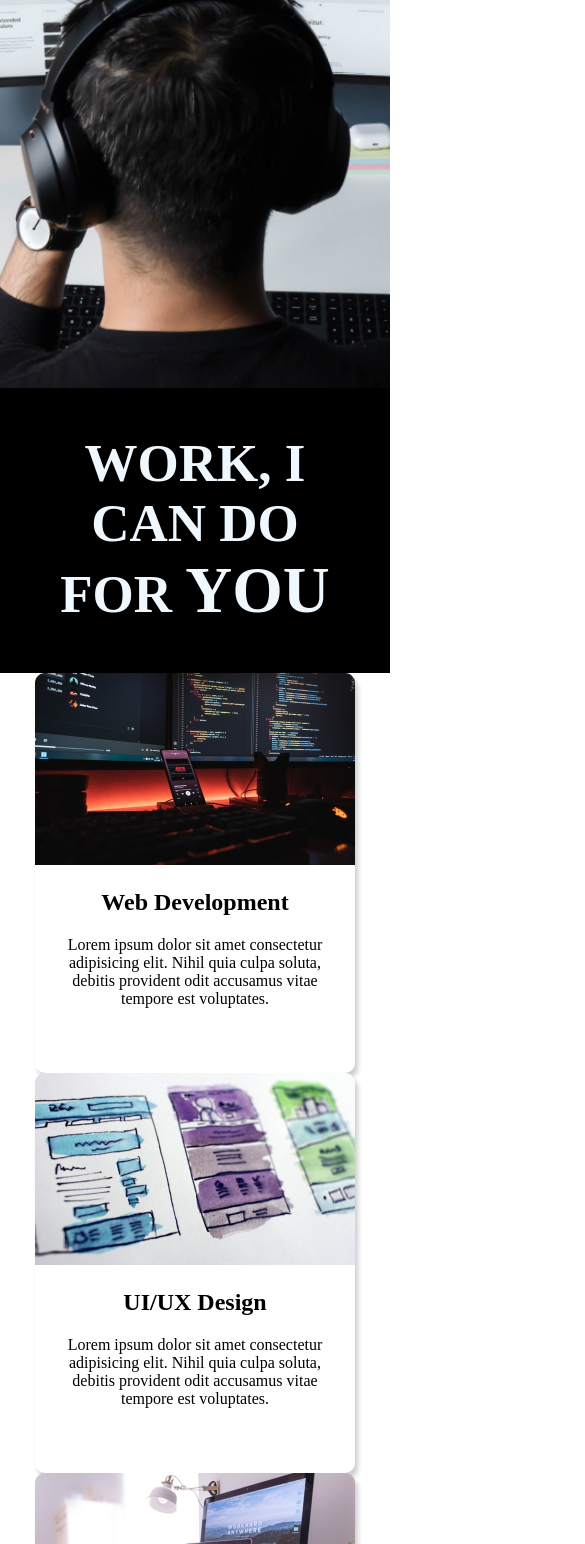
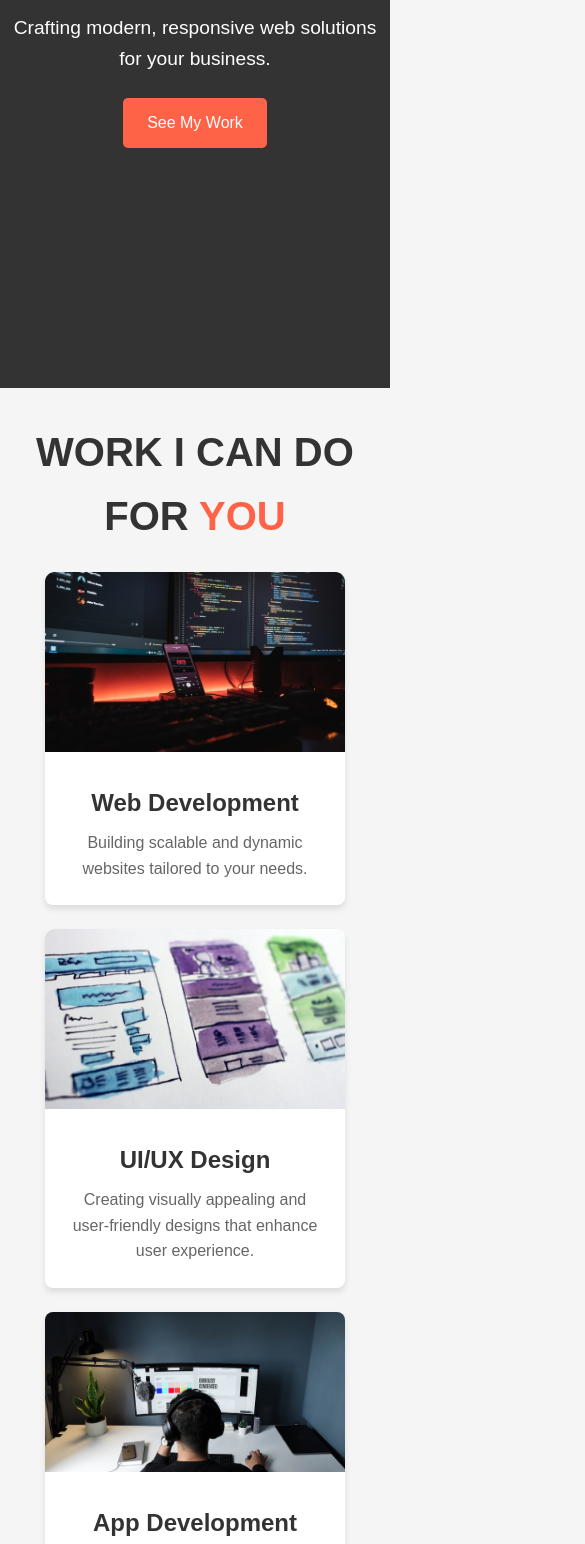
Before and after one commit to Shivamtawar/landing-page, a plain HTML site: page index.html in a window 390 px wide. Shown: the part 456-2000 px from the top of the page, 585 px wide, since content can reach past the window. Drawn offline with Linux system fonts and the light colour scheme.

Commit message:
Refactor landing page structure and styles for improved readability and responsiveness

```diff
--- a/index.html
+++ b/index.html
@@ -5,66 +5,58 @@
     <meta charset="UTF-8">
     <meta name="viewport" content="width=device-width, initial-scale=1.0">
     <link rel="stylesheet" href="style.css">
-    <title>Develpoer | Landing page </title>
+    <title>Developer | Landing Page</title>
 </head>
 
 <body>
 
-    <section class="firstpage">
-        <div class="text_firstpage">
-            <h2><span>Hi, </span>I am john doe</h2>
+    <!-- Hero Section -->
+    <header class="hero">
+        <div class="hero-content">
+            <h2><span>Hi, </span>I'm John Doe</h2>
             <h1>FULL STACK DEVELOPER</h1>
+            <p>Crafting modern, responsive web solutions for your business.</p>
+            <a href="#work" class="cta-button">See My Work</a>
         </div>
-    </section>
+    </header>
 
-    <section class="blackbox">
-        <h1>WORK, I CAN DO FOR <span>YOU</span></h1>
-
-    </section>
-
-    <section>
+    <!-- Services Section -->
+    <section id="work" class="services">
+        <h1>WORK I CAN DO FOR <span>YOU</span></h1>
+        <div class="services-cards">
+            <!-- Web Development Card -->
             <div class="card">
-            <div class="card_image">
+                <div class="card-image">
                     <img src="image.png" alt="Web Development">
                 </div>
-            <div class="card_content">
+                <div class="card-content">
                     <h2>Web Development</h2>
-                <p>
-                    Lorem ipsum dolor sit amet consectetur adipisicing elit. Nihil quia culpa soluta, debitis provident
-                    odit accusamus vitae tempore est voluptates.
-                </p>
+                    <p>Building scalable and dynamic websites tailored to your needs.</p>
                 </div>
             </div>
 
+            <!-- UI/UX Design Card -->
             <div class="card">
-            <div class="card_image">
+                <div class="card-image">
                     <img src="image copy.png" alt="UI/UX Design">
                 </div>
-            <div class="card_content">
+                <div class="card-content">
                     <h2>UI/UX Design</h2>
-                <p>
-                    Lorem ipsum dolor sit amet consectetur adipisicing elit. Nihil quia culpa soluta, debitis provident
-                    odit accusamus vitae tempore est voluptates.
-                </p>
+                    <p>Creating visually appealing and user-friendly designs that enhance user experience.</p>
                 </div>
             </div>
 
+            <!-- App Development Card -->
             <div class="card">
-            <div class="card_image">
-                <img src="image copy 2.png" alt="APP Development">
+                <div class="card-image">
+                    <img src="developer.png" alt="App Development">
                 </div>
-            <div class="card_content">
-                <h2>APP Development</h2>
-                <p>
-                    Lorem ipsum dolor sit amet consectetur adipisicing elit. Nihil quia culpa soluta, debitis provident
-                    odit accusamus vitae tempore est voluptates.
-                </p>
+                <div class="card-content">
+                    <h2>App Development</h2>
+                    <p>Developing smooth and feature-rich mobile applications for iOS and Android platforms.</p>
                 </div>
             </div>
-
-
-
-
+        </div>
     </section>
 
 </body>
--- a/style.css
+++ b/style.css
@@ -1,136 +1,112 @@
-* {
+/* Reset styles */
+*,
+*::before,
+*::after {
+    margin: 0;
     padding: 0;
-    margin: 0;
     box-sizing: border-box;
-
 }
 
-html,
 body {
-    font-size: 16px;
+    font-family: Arial, sans-serif;
+    color: #333;
+    background-color: #f5f5f5;
+    line-height: 1.6;
 }
 
-.firstpage {
-    background: url('developer.png');
-    min-height: 100vh;
-    background-position: center;
-    background-repeat: no-repeat;
-    background-size: cover;
+/* Hero Section */
+.hero {
+    display: flex;
+    align-items: center;
+    justify-content: center;
+    text-align: center;
+    background-color: #333;
+    color: #fff;
+    height: 100vh;
 }
 
-.text_firstpage {
-    color: aliceblue;
-    padding: 60px;
-    font-size: 50px;
-    margin-top: 0%;
-    min-width: 900px;
-    margin: 0 auto;
-    margin-left: 271px;
+.hero h2 {
+    font-size: 2rem;
+    margin-bottom: 0.5rem;
 }
 
-.text_firstpage h2 {
-    font-size: 20px;
+.hero h1 {
+    font-size: 3rem;
+    margin-bottom: 1rem;
 }
 
-.text_firstpage h2 span {
-    font-size: 59px;
+.hero p {
+    font-size: 1.2rem;
+    margin-bottom: 1.5rem;
 }
 
-.blackbox {
-    background-color: black;
-    padding: 45px;
-    text-align: center;
-
-
+.cta-button {
+    display: inline-block;
+    padding: 0.75rem 1.5rem;
+    color: #fff;
+    background-color: #ff6347;
+    text-decoration: none;
+    border-radius: 5px;
+    transition: background-color 0.3s ease;
 }
 
-.blackbox h1 {
-    color: aliceblue;
-    font-size: 53px;
+.cta-button:hover {
+    background-color: #ff4500;
 }
 
-.blackbox h1 span {
-    font-size: 65px;
+/* Services Section */
+.services {
+    padding: 2rem;
+    text-align: center;
 }
 
-.work {
-    display: grid;
-    grid-template-columns: repeat(auto-fit, minmax(320px, 1fr));
-    padding: 36px;
+.services h1 {
+    font-size: 2.5rem;
+    margin-bottom: 1.5rem;
+    color: #333;
+}
 
+.services h1 span {
+    color: #ff6347;
+}
 
+.services-cards {
+    display: flex;
+    justify-content: center;
+    gap: 1.5rem;
+    flex-wrap: wrap;
 }
 
 .card {
-    max-width: 320px;
-    height: 400px;
-    border-radius: 10px;
-    box-shadow: 3px 5px 5px rgba(1, 1, 1, 0.2);
-    margin: auto;
-    transition: 0.5s all ease-in-out;
+    background: #fff;
+    border-radius: 8px;
+    overflow: hidden;
+    box-shadow: 0 4px 6px rgba(0, 0, 0, 0.1);
+    width: 300px;
+    text-align: center;
+    transition: transform 0.3s ease;
 }
 
 .card:hover {
-    transform: scale(1.2);
-    transition: 0.2s all ease-in-out;
-    box-shadow: 3px 5px 5px rgba(1, 1, 1, 0.5);
-    backdrop-filter: brightness(20%);
-    color: aliceblue;
-    cursor: pointer;
-
-
+    transform: translateY(-10px);
 }
 
-.card_content {
-    text-align: center;
-    padding: 20px;
+.card-image img {
+    width: 100%;
+    height: auto;
 }
 
-.card_content p {
-    margin-top: 20px;
+.card-content {
+    padding: 1.5rem;
 }
 
-.bottomsection {
-    margin-top: 20px;
-    display: flex;
-    color: white;
-    min-height: 300px;
+.card-content h2 {
+    font-size: 1.5rem;
+    color: #333;
+    margin-bottom: 0.5rem;
 }
 
-.contact {
-    background-color: blue;
-    text-align: center;
-
+.card-content p {
+    font-size: 1rem;
+    color: #666;
 }
-
-.contact h3 {
-    font-size: 45px;
-    margin: 24px;
-}
-
-.contact p {
-    font-size: 20px;
-}
-
-.about_us {
-    background-color: brown;
-    text-align: center;
-
-}
-
-.about_us h3 {
-    font-size: 45px;
-    margin: 24px;
-}
-
-.about_us p {
-    font-size: 20px;
-}
-
-footer {
-    background-color: rgb(45, 42, 42);
-    text-align: center;
-    color: aliceblue;
-    padding: 30px;
-    font-size: 20px;
-}
```
Lines whose indentation alone changed are shown as unchanged.
